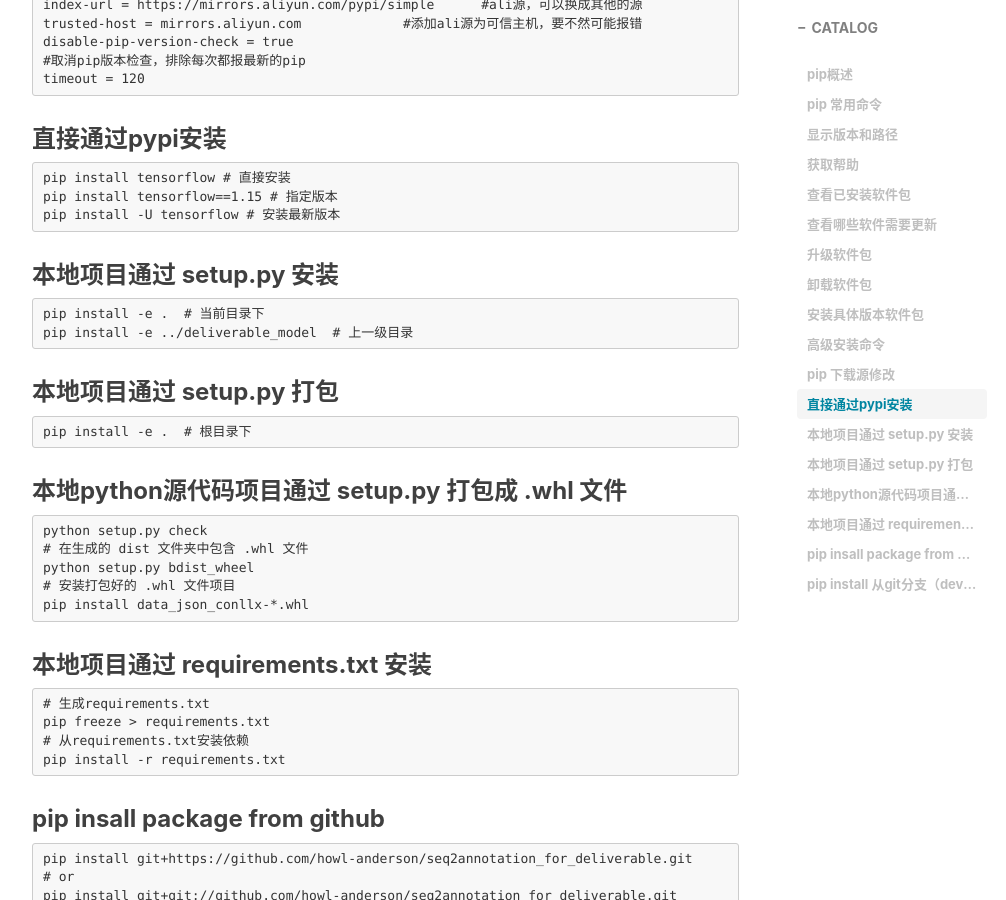
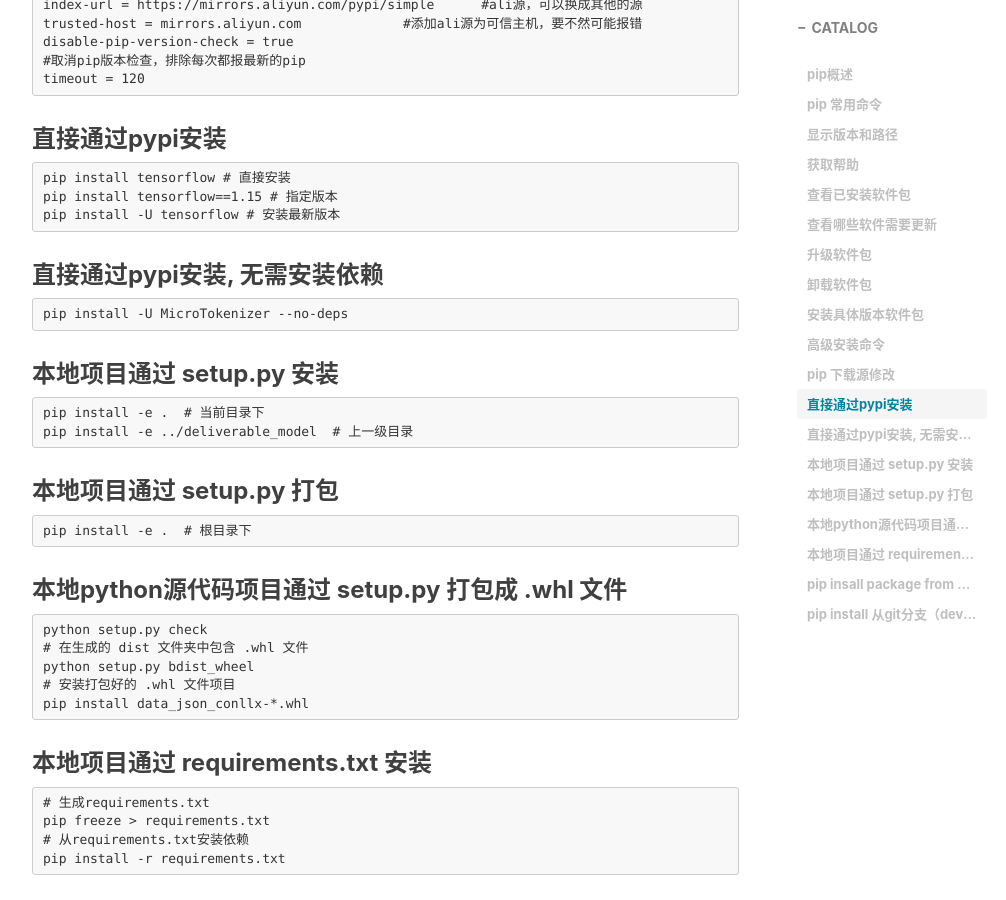
Before and after one commit to shfshf/shfshf.github.io, a Jekyll site: the page built from _posts/2020-3-18-pip.md, in a window 1280 px wide and 900 px high, scrolled down 2424 px. Shown: the whole window, without its empty margins (233-1239 px from the left). Built offline with Jekyll 4.4.1, drawn with Linux system fonts in a browser that asks for light colours; nearby versions of some CDN libraries; comment, search, counter and statistics services are not loaded.

Commit message:
pip update

````diff
--- a/_posts/2020-3-18-pip.md
+++ b/_posts/2020-3-18-pip.md
@@ -95,6 +95,10 @@ pip install tensorflow # 直接安装
 pip install tensorflow==1.15 # 指定版本
 pip install -U tensorflow # 安装最新版本
 ```
+### 直接通过pypi安装, 无需安装依赖
+```
+pip install -U MicroTokenizer --no-deps
+```
 ### 本地项目通过 setup.py 安装
 ```
 pip install -e .  # 当前目录下
````
